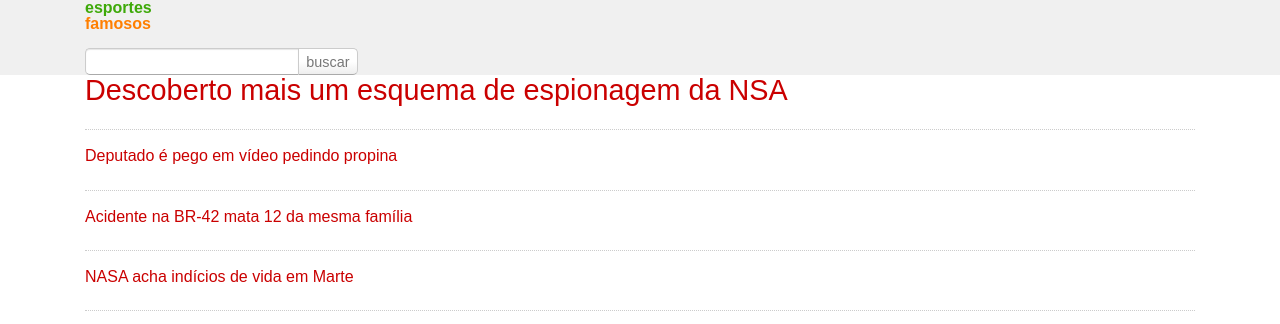
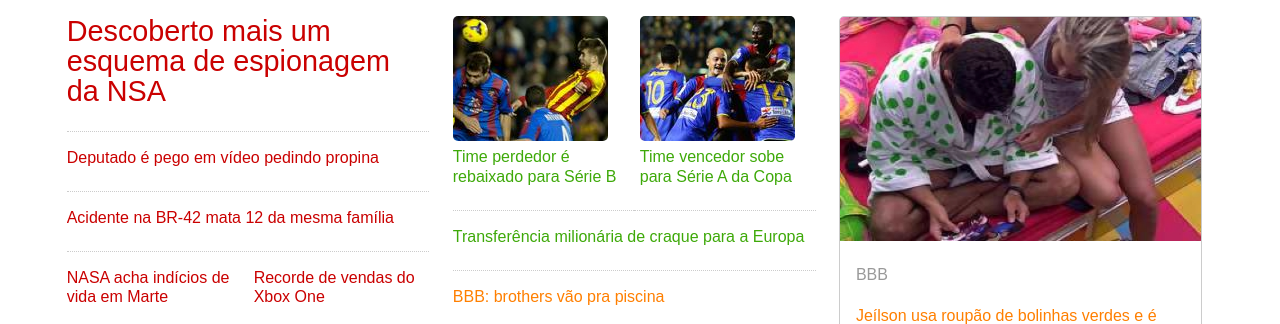
Before and after one commit to giulianogusmao/alura-design-responsivo, a website: page src/index.html in a window 1280 px wide. Shown: the part 65-389 px from the top of the page. Drawn offline with nearby package versions, Linux system fonts and the light colour scheme; files that its build step writes are made by us from their sources.

Commit message:
trabalhando com design fluido

```diff
--- a/src/index.html
+++ b/src/index.html
@@ -27,14 +27,17 @@
         <ul class="menu-principal">
           <li>
             <a href="noticias.html" class="noticias">Notícias</a>
-            <li>
-              <a href="esportes.html" class="esportes">Esportes</a>
-              <li>
-                <a href="famosos.html" class="famosos">Famosos</a>
+          </li>
+          <li>
+            <a href="esportes.html" class="esportes">Esportes</a>
+          </li>
+          <li>
+            <a href="famosos.html" class="famosos">Famosos</a>
+          </li>
         </ul>
 
         <form class="busca">
-          <input type="search" id="campo-busca">
+          <input type="search" id="campo-busca" />
           <button type="submit">Buscar</button>
         </form>
       </nav>
@@ -44,7 +47,6 @@
   <main class="destaques container">
 
     <div class="secao">
-
       <a href="noticia1.html" class="chamada noticias principal">
         <h2>Descoberto mais um esquema de espionagem da NSA</h2>
       </a>
@@ -104,7 +106,7 @@
 
     <div class="secao">
       <a href="video.html" class="tv chamada normal famosos">
-        <img src="img/tv1.jpg" alt="Roupão">
+        <img src="img/tv1.jpg" alt="Roupão" />
 
         <p>BBB</p>
         <h2>Jeílson usa roupão de bolinhas verdes e é consolado</h2>
--- a/src/scss/_theme.scss
+++ b/src/scss/_theme.scss
@@ -2,14 +2,49 @@
 /* ======================================================
     Genericos
 */
-/*
-.pti-img-destaque {
-  @media screen and (max-width: $screen-sm-max) {
-    height: cRem(20rem);
-  }
 
-  @media screen and (max-width: $screen-xs-max) {
-    height: cRem(18rem);
-  }
+
+img {
+    max-width: 100%;
 }
-*/
+
+.secao{
+  float: left;
+  width: 33%;
+}
+
+.mini{
+  float: left;
+  width: 50%;
+}
+
+.container{
+    margin: 0 auto;
+    max-width: 1200px;
+}
+
+.logo,
+.secao {
+    padding: 0 1%;
+}
+
+.logo,
+.busca,
+.barra-nav,
+.menu-principal {
+    display: inline-block;
+    vertical-align: middle;
+}
+.menu-principal li {
+    float: left;
+}
+
+header {
+    padding: 0.5em 0;
+}
+.destaques {
+    margin-top: 1em;
+}
+.barra-nav {
+    margin: 0.4em 0;
+}
```
